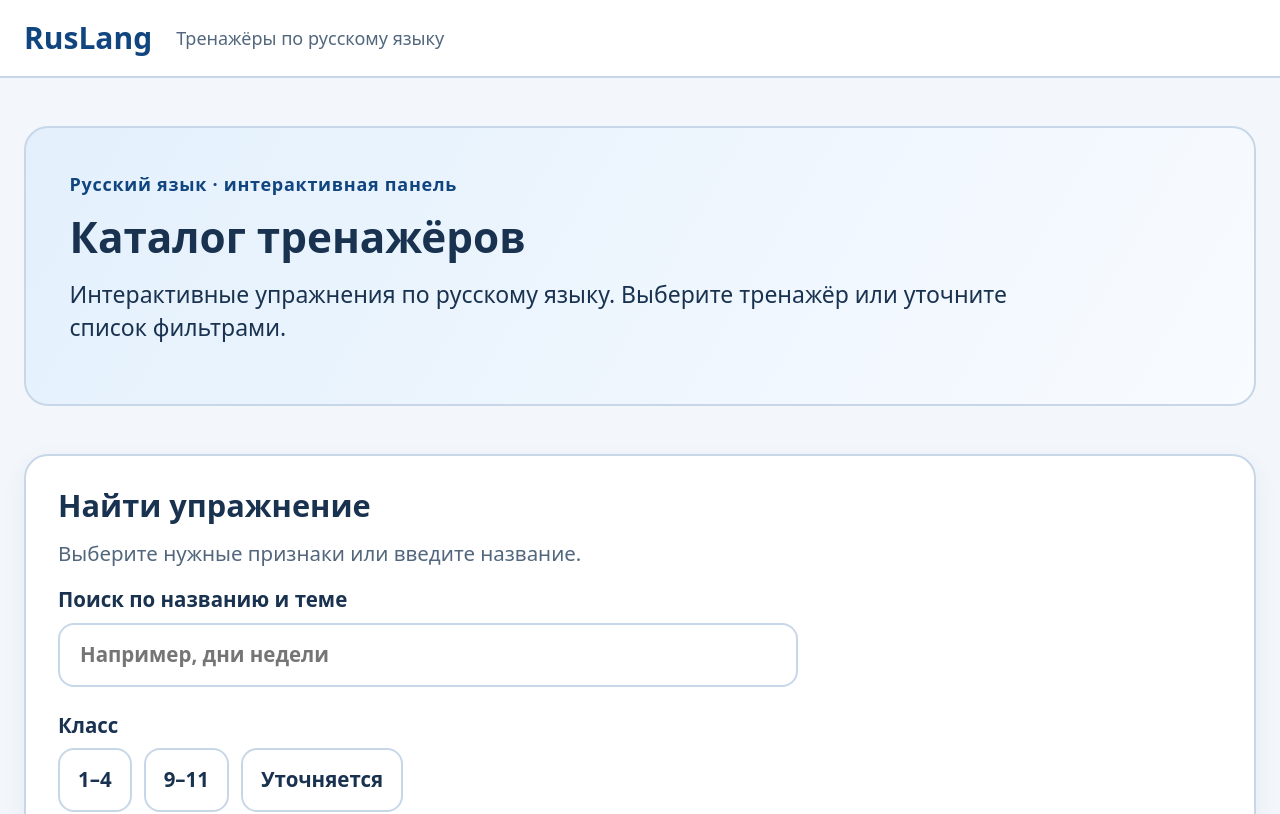
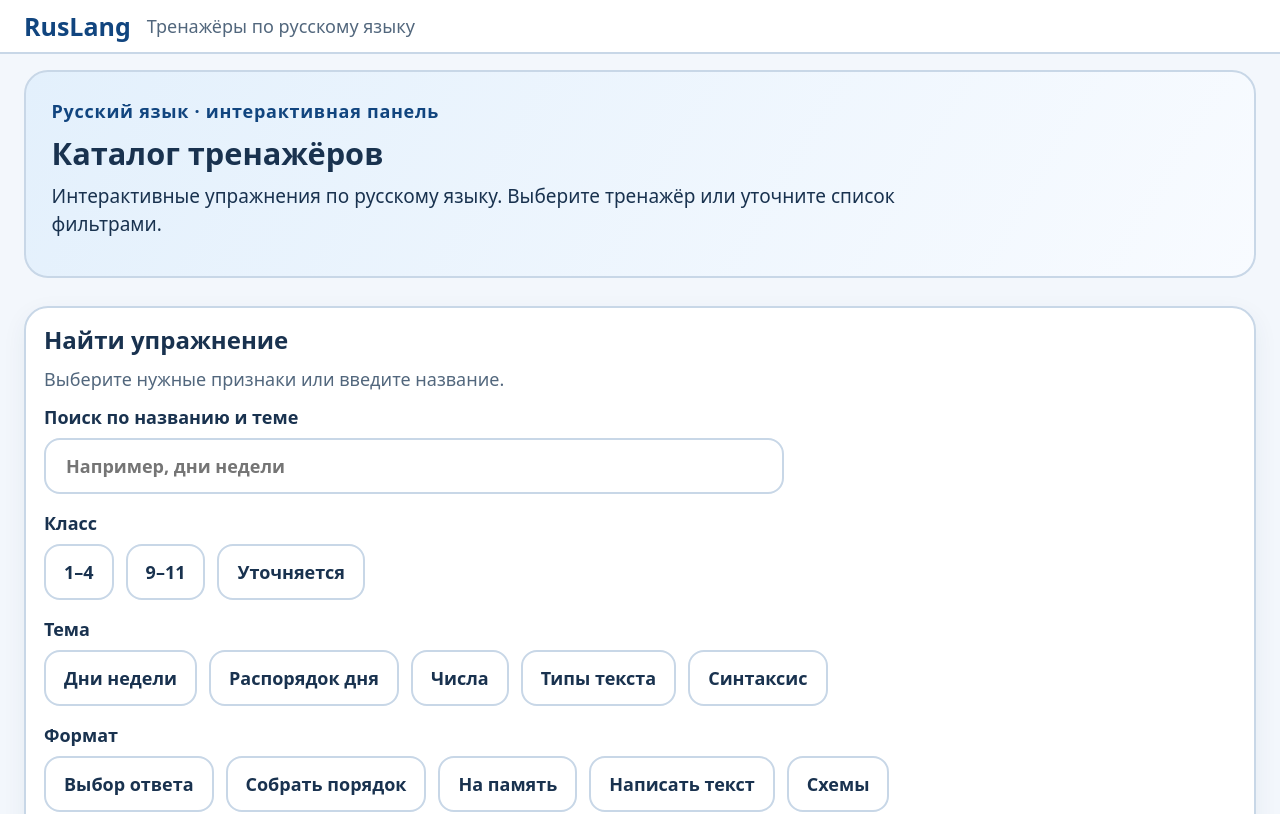
Before and after one commit to aryspixel/RusLang, a Vue app: page / in a window 1280 px wide. Shown: the top 814 px of the page. Built offline with nearby package versions, Linux system fonts and the light colour scheme.

Commit message:
Compact trainer layout for Android panel at normal zoom

```diff
--- a/src/styles/base.css
+++ b/src/styles/base.css
@@ -1,24 +1,24 @@
 * { box-sizing: border-box; }
 html { font-family: system-ui, -apple-system, "Segoe UI", Arial, sans-serif; }
-body { margin: 0; min-width: 320px; font-size: clamp(20px, 1.6vw, 30px); line-height: 1.45; }
+body { margin: 0; min-width: 320px; font-size: clamp(18px, 1.25vw, 24px); line-height: 1.45; }
 button, textarea, input { font: inherit; }
 button { cursor: pointer; touch-action: manipulation; }
 button:disabled { cursor: default; opacity: .55; }
 :focus-visible { outline: 4px solid var(--color-focus); outline-offset: 4px; }
 h1, h2, h3 { line-height: 1.15; margin: 0 0 var(--space-2); }
-h1 { font-size: clamp(40px, 3.3vw, 64px); }
-h2 { font-size: clamp(30px, 2.4vw, 44px); }
-h3 { font-size: clamp(25px, 1.9vw, 34px); }
+h1 { font-size: clamp(30px, 2.4vw, 46px); }
+h2 { font-size: clamp(24px, 1.8vw, 34px); }
+h3 { font-size: clamp(22px, 1.6vw, 30px); }
 p { margin: 0 0 var(--space-2); }
 a { color: var(--color-primary); }
 .site-shell { min-height: 100vh; background: var(--color-background); color: var(--color-text); }
 .site-header { display: flex; align-items: center; gap: var(--space-3); padding: var(--space-2) max(24px, calc((100vw - var(--content-width)) / 2)); background: var(--color-surface); border-bottom: 2px solid var(--color-border); }
-.site-brand { color: var(--color-primary-dark); font-size: clamp(30px, 2.2vw, 42px); font-weight: 850; text-decoration: none; }
+.site-brand { color: var(--color-primary-dark); font-size: clamp(25px, 1.8vw, 34px); font-weight: 850; text-decoration: none; }
 .site-header__label { color: var(--color-muted); font-size: clamp(18px, 1.3vw, 24px); }
-.site-main { width: min(calc(100% - 48px), var(--content-width)); margin: 0 auto; padding: var(--space-5) 0 80px; }
-.hero { border-radius: var(--radius-card); padding: clamp(28px, 3.4vw, 56px); background: var(--hero-background); border: 2px solid var(--color-border); margin-bottom: var(--space-5); }
+.site-main { width: min(calc(100% - 48px), var(--content-width)); margin: 0 auto; padding: var(--space-5) 0 40px; }
+.hero { border-radius: var(--radius-card); padding: clamp(20px, 2vw, 32px); background: var(--hero-background); border: 2px solid var(--color-border); margin-bottom: var(--space-5); }
 .eyebrow { color: var(--color-primary-dark); font-size: clamp(18px, 1.2vw, 22px); font-weight: 800; letter-spacing: .04em; }
-.lead { max-width: 950px; font-size: clamp(23px, 1.7vw, 32px); }
+.lead { max-width: 950px; font-size: clamp(19px, 1.4vw, 26px); }
 .back-link { display: inline-flex; align-items: center; min-height: 56px; font-weight: 750; }
 .back-link { margin-bottom: var(--space-3); }
 .section-title { margin-bottom: var(--space-3); }
@@ -56,7 +56,7 @@ a { color: var(--color-primary); }
 .touch-button--secondary:not(:disabled):hover { background: var(--color-selected); }
 .action-row { display: flex; flex-wrap: wrap; gap: var(--space-2); margin: var(--space-3) 0; }
 .choice-group { display: grid; grid-template-columns: repeat(2, minmax(0, 1fr)); gap: var(--space-2); margin: var(--space-3) 0; }
-.choice-group__option { min-height: 80px; border: 3px solid var(--color-border); border-radius: var(--radius-control); background: var(--color-surface); color: var(--color-text); text-align: left; padding: 12px 20px; font-weight: 700; }
+.choice-group__option { min-height: 64px; border: 3px solid var(--color-border); border-radius: var(--radius-control); background: var(--color-surface); color: var(--color-text); text-align: left; padding: 10px 14px; font-weight: 700; }
 .choice-group__option--selected { border-color: var(--color-primary); background: var(--color-selected); }
 .feedback-message { padding: var(--space-2) var(--space-3); border-radius: var(--radius-control); border: 2px solid var(--color-border); background: var(--color-selected); }
 .feedback-message--success { color: var(--color-success); border-color: var(--color-success); background: var(--color-success-bg); }
@@ -67,3 +67,9 @@ a { color: var(--color-primary); }
 @media (max-width: 900px) { .catalog-grid { grid-template-columns: 1fr; } }
 @media (max-width: 600px) { :root { --touch-min: 56px; } .site-header { flex-wrap: wrap; gap: 0 16px; }.site-main { width: min(calc(100% - 28px), var(--content-width)); padding-top: 24px; }.surface-panel { padding: 20px; }.choice-group { grid-template-columns: 1fr; } }
 @media (prefers-reduced-motion: reduce) { *, *::before, *::after { animation-duration: .01ms !important; transition-duration: .01ms !important; scroll-behavior: auto !important; } }
+
+.game-tabs { display: flex; flex-wrap: wrap; gap: var(--space-1); }
+.game-tabs .touch-button { min-width: 0; }
+.game-field { display: grid; gap: var(--space-1); }
+.game-field textarea { width: 100%; min-height: 120px; padding: 12px; border: 2px solid var(--color-border); border-radius: var(--radius-control); color: var(--color-text); background: var(--color-surface); resize: vertical; }
+@media (max-height: 800px) and (min-width: 900px) { .site-main { padding-top: 16px; }.site-header { padding-top: 8px; padding-bottom: 8px; }.surface-panel { padding: 18px; }.back-link { margin-bottom: 8px; min-height: 48px; }.game-layout { gap: 12px; } }
--- a/src/styles/tokens.css
+++ b/src/styles/tokens.css
@@ -16,10 +16,10 @@
   --radius-card: 24px;
   --radius-control: 16px;
   --space-1: 8px;
-  --space-2: 16px;
-  --space-3: 24px;
-  --space-4: 32px;
-  --space-5: 48px;
-  --touch-min: 64px;
+  --space-2: 12px;
+  --space-3: 16px;
+  --space-4: 24px;
+  --space-5: 28px;
+  --touch-min: 56px;
   --content-width: 1440px;
 }
```
Also changed, not shown: 1 other file (tests, documents, lock files or other folders).
